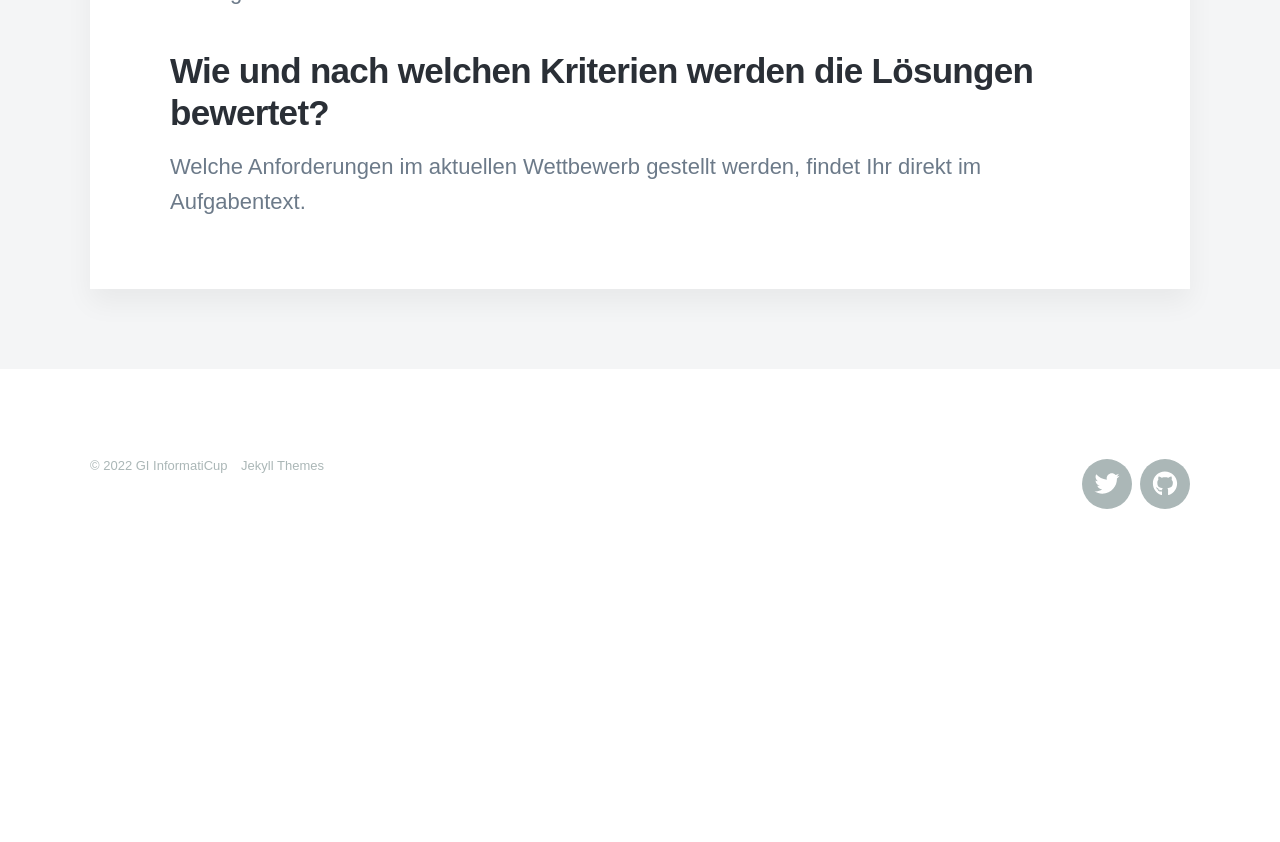
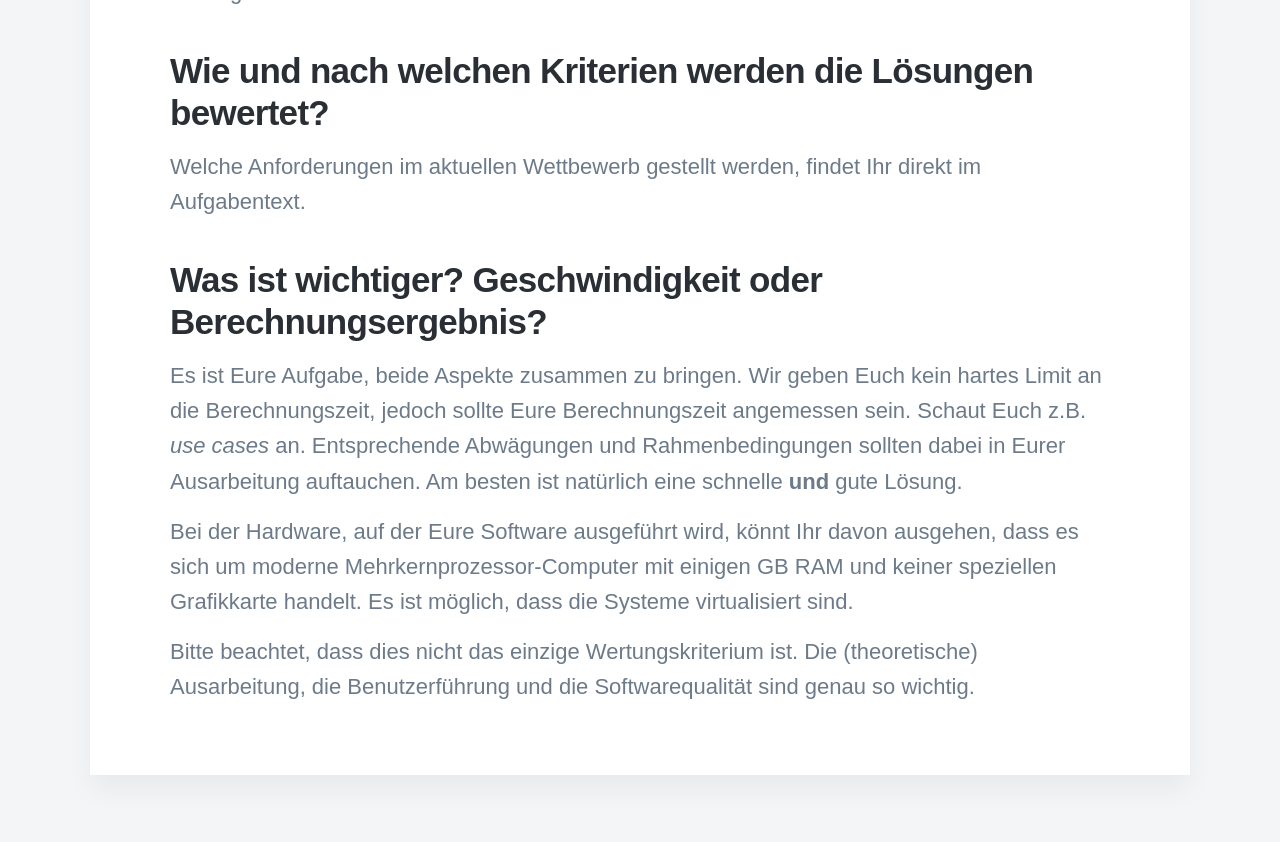
Before and after one commit to informatiCup/informaticup.github.io, a Jekyll site: the page built from _competition/30-faq.md, in a window 1280 px wide and 900 px high, scrolled down 2920 px. Shown: the top 842 px of the window. Built offline with Jekyll 4.4.1, drawn with Linux system fonts in a browser that asks for light colours; nearby versions of some CDN libraries; some web fonts are replaced; before the commit the page ends 3472 px from its top, so only the background shows below that.

Commit message:
FAQ update

```diff
--- a/_competition/30-faq.md
+++ b/_competition/30-faq.md
@@ -53,3 +53,11 @@ Ihr dürft Eure Lösung auf jeder Software aufbauen oder damit ermöglichen, die
 ## Wie und nach welchen Kriterien werden die Lösungen bewertet?
 
 Welche Anforderungen im aktuellen Wettbewerb gestellt werden, findet Ihr direkt im Aufgabentext.
+
+## Was ist wichtiger? Geschwindigkeit oder Berechnungsergebnis?
+
+Es ist Eure Aufgabe, beide Aspekte zusammen zu bringen. Wir geben Euch kein hartes Limit an die Berechnungszeit, jedoch sollte Eure Berechnungszeit angemessen sein. Schaut Euch z.B. *use cases* an. Entsprechende Abwägungen und Rahmenbedingungen sollten dabei in Eurer Ausarbeitung auftauchen. Am besten ist natürlich eine schnelle **und** gute Lösung.
+
+Bei der Hardware, auf der Eure Software ausgeführt wird, könnt Ihr davon ausgehen, dass es sich um moderne Mehrkernprozessor-Computer mit einigen GB RAM und keiner speziellen Grafikkarte handelt. Es ist möglich, dass die Systeme virtualisiert sind.
+
+Bitte beachtet, dass dies nicht das einzige Wertungskriterium ist. Die (theoretische) Ausarbeitung, die Benutzerführung und die Softwarequalität sind genau so wichtig.
```
